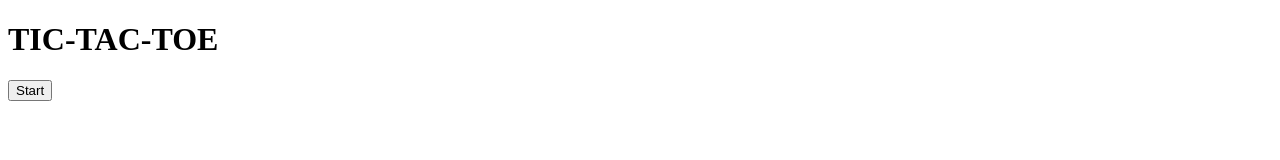
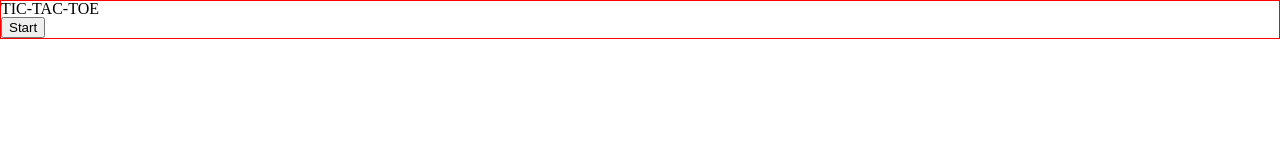
Before and after one commit to ExtF8/ticTacToe, a plain HTML site: page index.html in a window 1280 px wide. Drawn offline with Linux system fonts and the light colour scheme.

Commit message:
Added css reset file

```diff
--- a/index.html
+++ b/index.html
@@ -4,6 +4,8 @@
         <meta charset="UTF-8" />
         <meta name="viewport" content="width=device-width, initial-scale=1.0" />
         <title>Tic Tac Toe</title>
+        <link rel="stylesheet" href="reset.css">
+        <link rel="stylesheet" href="style.css">
     </head>
     <body>
         <!-- Header -->
--- /dev/null
+++ b/reset.css
@@ -0,0 +1,49 @@
+/* http://meyerweb.com/eric/tools/css/reset/
+   v2.0 | 20110126
+   License: none (public domain)
+*/
+
+html, body, div, span, applet, object, iframe,
+h1, h2, h3, h4, h5, h6, p, blockquote, pre,
+a, abbr, acronym, address, big, cite, code,
+del, dfn, em, img, ins, kbd, q, s, samp,
+small, strike, strong, sub, sup, tt, var,
+b, u, i, center,
+dl, dt, dd, ol, ul, li,
+fieldset, form, label, legend,
+table, caption, tbody, tfoot, thead, tr, th, td,
+article, aside, canvas, details, embed,
+figure, figcaption, footer, header, hgroup,
+menu, nav, output, ruby, section, summary,
+time, mark, audio, video {
+	margin: 0;
+	padding: 0;
+	border: 0;
+	font-size: 100%;
+	font: inherit;
+	vertical-align: baseline;
+}
+/* HTML5 display-role reset for older browsers */
+article, aside, details, figcaption, figure,
+footer, header, hgroup, menu, nav, section {
+	display: block;
+}
+body {
+	line-height: 1;
+    border: 1px solid red;
+}
+ol, ul {
+	list-style: none;
+}
+blockquote, q {
+	quotes: none;
+}
+blockquote:before, blockquote:after,
+q:before, q:after {
+	content: '';
+	content: none;
+}
+table {
+	border-collapse: collapse;
+	border-spacing: 0;
+}
```
